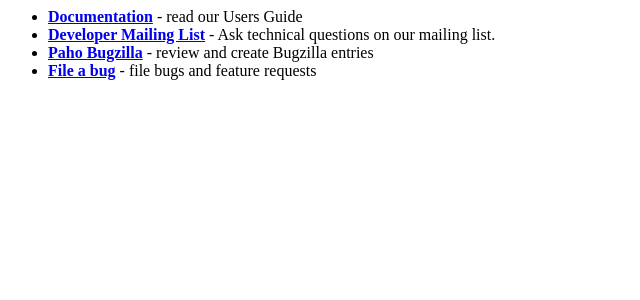
After one commit to jpwsutton/paho.website, a PHP site: page /support/_index.html in a window 1280 px wide. The commit adds this page. Shown: the top 300 px of the page, without its empty margins (0-640 px from the left). Run offline with PHP 8.4, Linux system fonts and the light colour scheme.

Commit message:
*** empty log message ***

```diff
--- a/download.php
+++ b/download.php
@@ -42,6 +42,10 @@
 -->
 
 </div>
+
+44 	<div id="rightcolumn">
+45 	$incubation
+46 	</div>
 EOHTML;
 	# Generate the web page
 	$App->generatePage($theme, $Menu, $Nav, $pageAuthor, $pageKeywords, $pageTitle, $html);
--- a/pages/_index.html
+++ b/pages/_index.html
@@ -5,8 +5,8 @@
 	Distribution, Update Site, Dropins</a></li>
 	<li><a id="buttonDocumentation" href="midcolumn_example.php"
 		title="Documentation">Tutorials, Examples, Videos, Reference Documentation</a></li>
-	<li><a id="buttonSupport" href="support.php" title="Download">Bug
-	Tracker, Newsgroup, Professional Support</a></li>
+	<li><a id="buttonSupport" href="support" title="Download">Bug
+	Tracker and Mailing List</a></li>
 	<li><a id="buttonInvolved" href="midcolumn_example.php" title="Getting Involved">CVS,
 	Workspace Setup, Wiki, Committers</a></li>
 </ul>
--- /dev/null
+++ b/support/_index.html
@@ -0,0 +1,21 @@
+<ul>
+	<li><b><a href="/paho/documentation"
+		title="Documentation">Documentation</a></b> - read our Users Guide</li>
+
+	<!--
+	<li><b><a
+		href="http://www.eclipse.org/forums/index.php/i/1/"
+		rel="nofollow">Paho Forums</a></b></li>
+	-->
+
+	<li><b><a
+		href="https://dev.eclipse.org/mailman/listinfo/paho-dev"
+		title="egit-dev Mailing List"
+		rel="nofollow">Developer Mailing List</a></b> - Ask technical questions on our mailing list.</li>
+	<li><b><a
+		href="https://bugs.eclipse.org/bugs/buglist.cgi?query_format=advanced&amp;short_desc_type=allwordssubstr&amp;short_desc=&amp;classification=Technology&amp;product=Paho&amp;long_desc_type=allwordssubstr&amp;long_desc=&amp;bug_file_loc_type=allwordssubstr&amp;bug_file_loc=&amp;status_whiteboard_type=allwordssubstr&amp;status_whiteboard=&amp;keywords_type=allwords&amp;keywords=&amp;bug_status=NEW&amp;bug_status=ASSIGNED&amp;bug_status=REOPENED&amp;emailtype1=exact&amp;email1=&amp;emailtype2=substring&amp;email2=&amp;bugidtype=include&amp;bug_id=&amp;votes=&amp;chfieldfrom=&amp;chfieldto=Now&amp;chfieldvalue=&amp;cmdtype=doit&amp;order=Reuse+same+sort+as+last+time&amp;field0-0-0=noop&amp;type0-0-0=noop&amp;value0-0-0="
+		rel="nofollow">Paho Bugzilla</a></b> - review and create Bugzilla entries</li>
+	<li><b><a
+		href="https://bugs.eclipse.org/bugs/enter_bug.cgi?product=Paho&amp;rep_platform=All&amp;op_sys=All"
+		rel="nofollow">File a bug</a></b> - file bugs and feature requests</li>
+</ul>
```
Also changed, not shown: support.php (deleted, +0 -51 lines), support/index.php (added, +10 -0 lines), images/egg-incubation.png (added).
